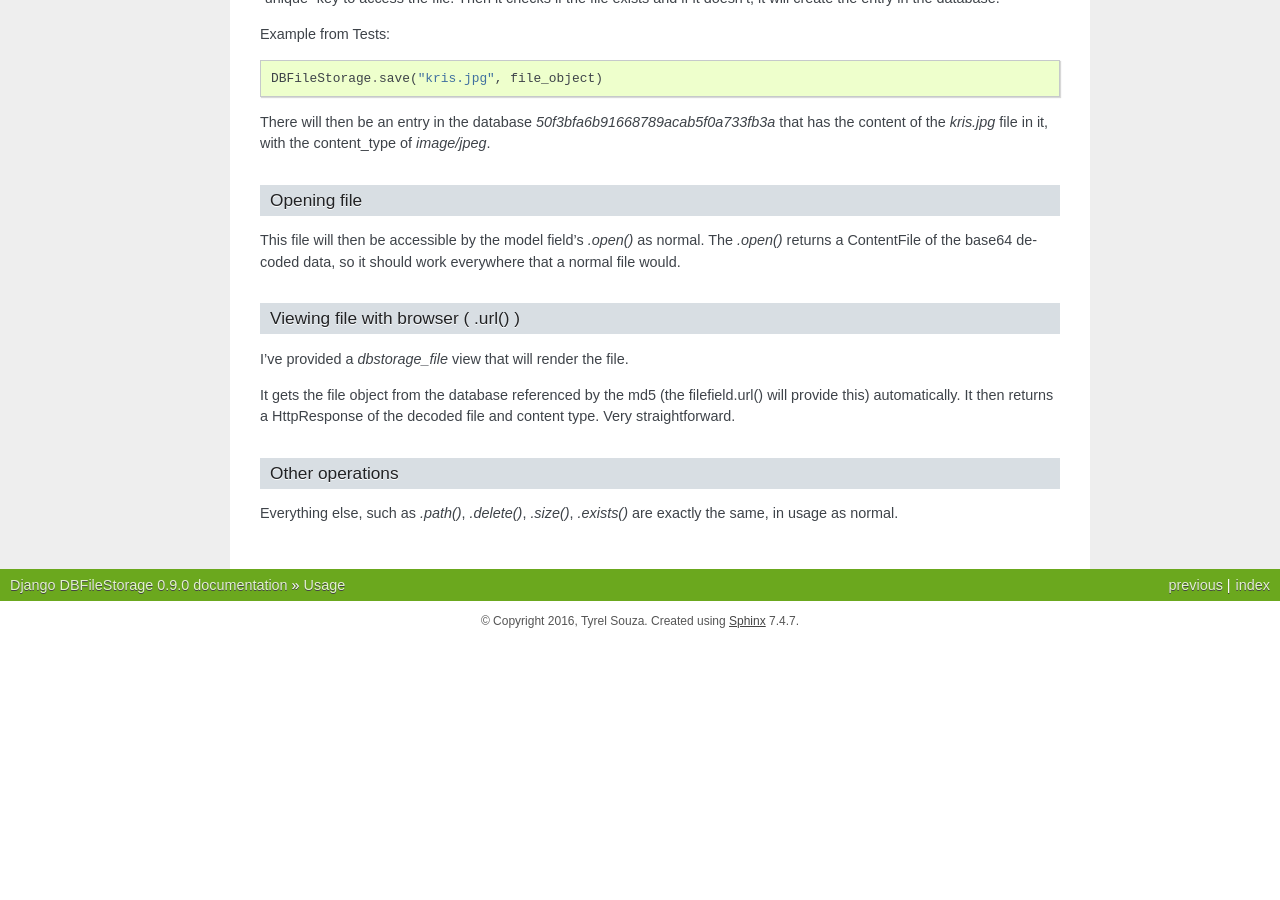
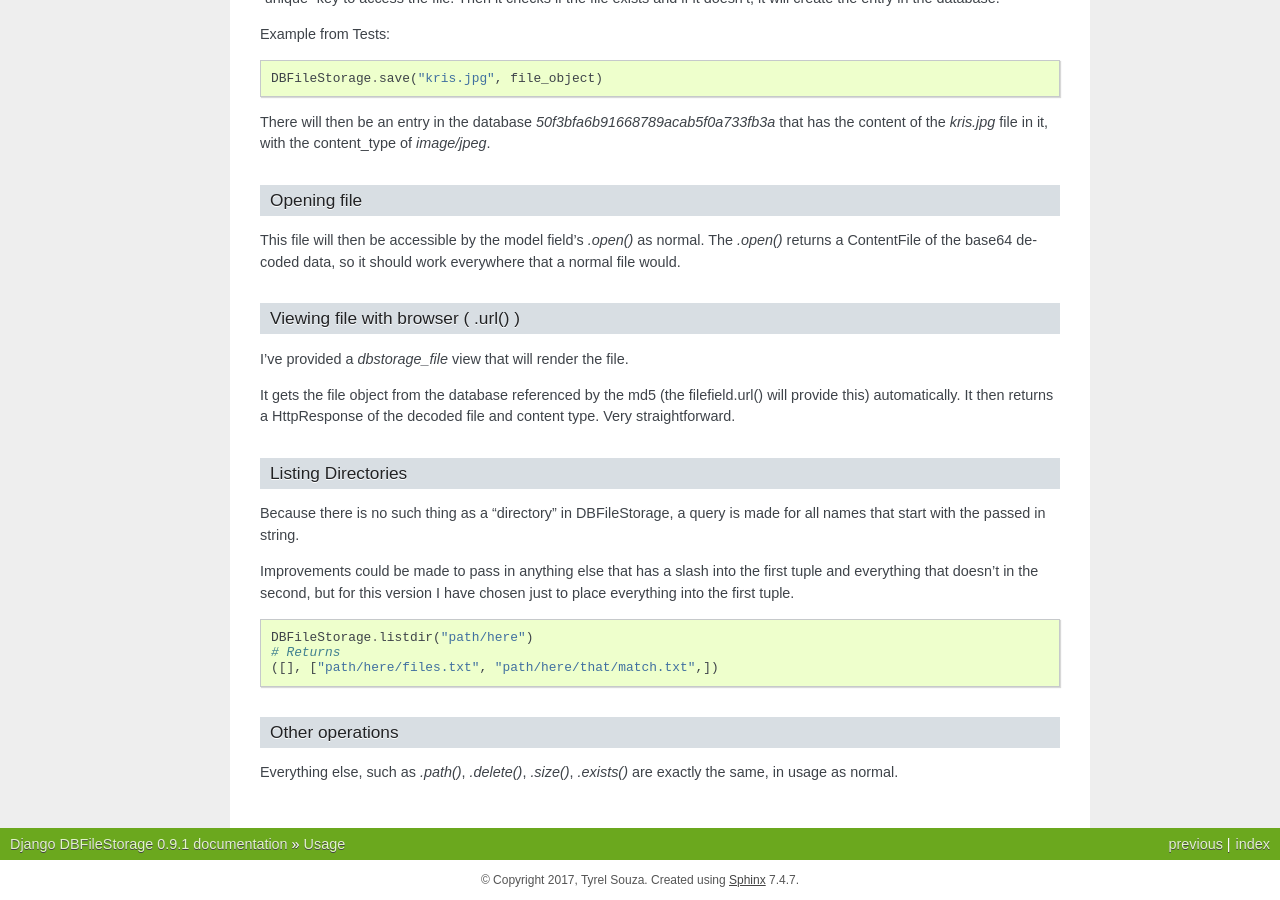
Before and after one commit to tyrelsouza/django-dbfilestorage, a Sphinx documentation site: the page built from docs/dbfilestorage/usage.rst, in a window 1280 px wide and 900 px high, scrolled down 588 px. Built offline with Sphinx 7.4.7, drawn with Linux system fonts in a browser that asks for light colours; before the commit the page ends 1229 px from its top, so only the background shows below that; some of the changed text lies outside the part shown.

Commit message:
Listdir v 0.9.1 (#38)
* List Directories

* Adding tests

* bump version and docs

```diff
--- a/docs/conf.py
+++ b/docs/conf.py
@@ -46,7 +46,7 @@ master_doc = 'index'
 
 # General information about the project.
 project = u'Django DBFileStorage'
-copyright = u'2016, Tyrel Souza'
+copyright = u'2017, Tyrel Souza'
 author = u'Tyrel Souza'
 
 # The version info for the project you're documenting, acts as replacement for
@@ -54,7 +54,7 @@ author = u'Tyrel Souza'
 # built documents.
 #
 # The short X.Y version.
-version = u'0.9.0'
+version = u'0.9.1'
 # The full version, including alpha/beta/rc tags.
 release = version
 
--- a/docs/dbfilestorage/usage.rst
+++ b/docs/dbfilestorage/usage.rst
@@ -58,6 +58,23 @@ It gets the file object from the database referenced by the md5 (the
 filefield.url() will provide this) automatically. It then returns a
 HttpResponse of the decoded file and content type. Very straightforward.
 
+
+Listing Directories
+~~~~~~~~~~~~~~~~~~~
+Because there is no such thing as a "directory" in DBFileStorage, a query is made
+for all names that start with the passed in string.
+
+Improvements could be made to pass in anything else that has a slash into the first
+tuple and everything that doesn't in the second, but for this version I have chosen
+just to place everything into the first tuple.
+
+.. code:: python
+
+    DBFileStorage.listdir("path/here")
+    # Returns
+    ([], ["path/here/files.txt", "path/here/that/match.txt",])
+
+
 Other operations
 ~~~~~~~~~~~~~~~~
 
```
Also changed, not shown: 2 other files.
